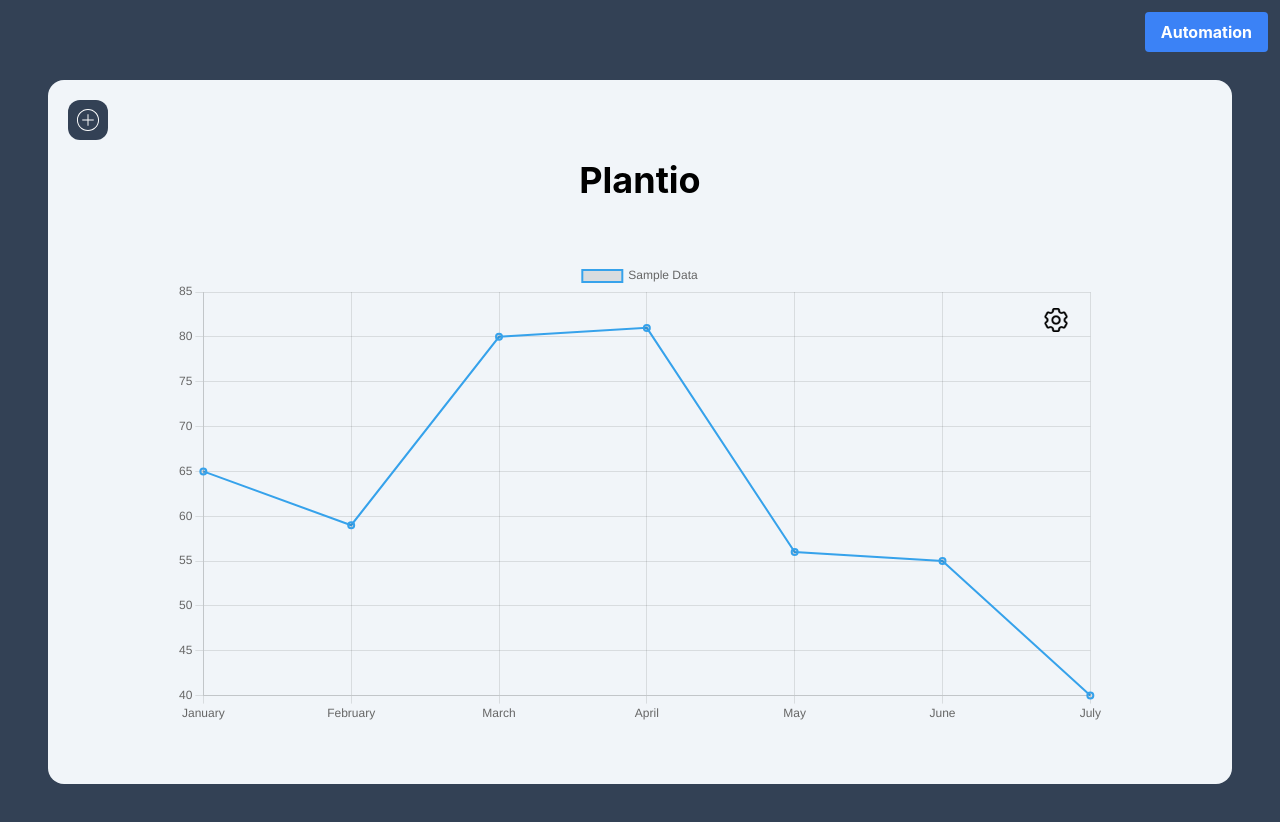
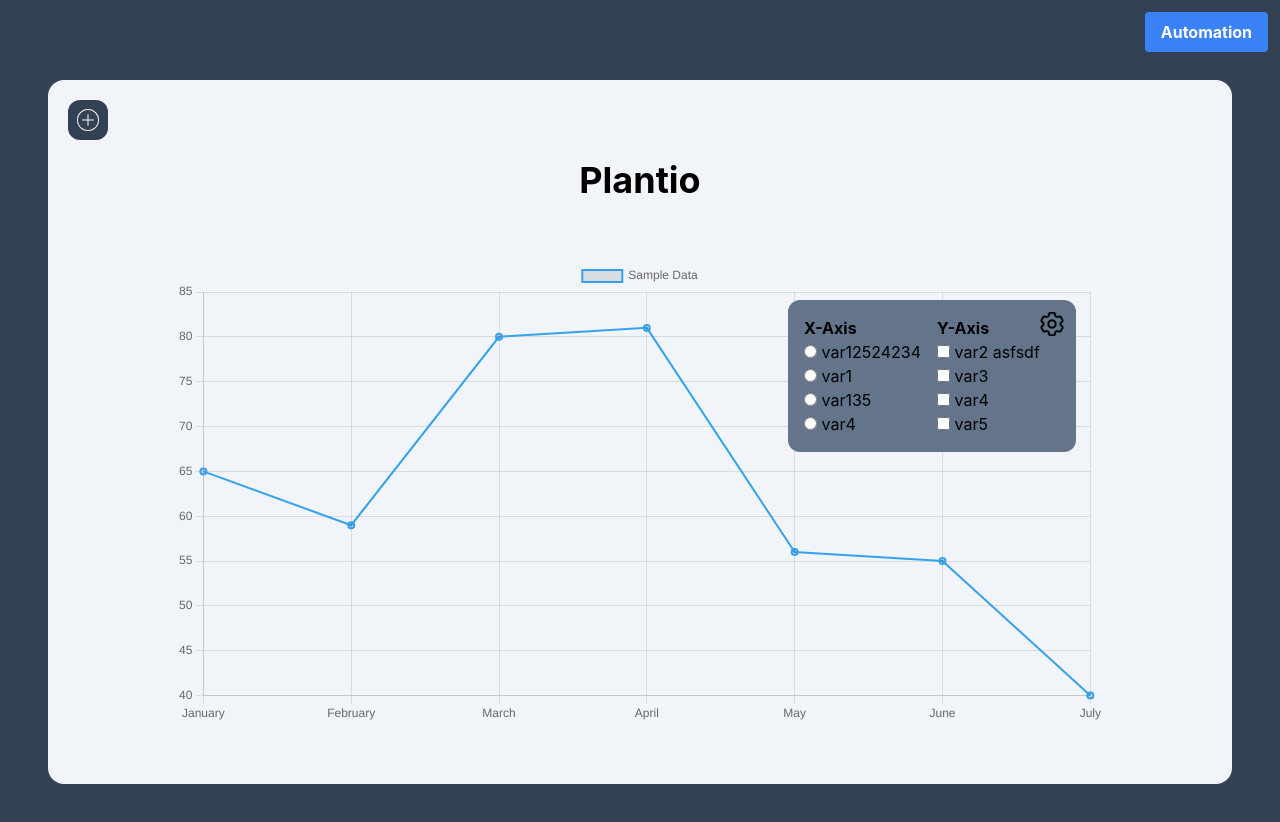
Before and after one commit to JosephMcIndoo/plant.io, a React (Create React App) app in the folder frontend/: page / in a window 1280 px wide. Both pictures are taken after a click on the button 1056 px from the left and 320 px from the top of the page. Shown: the top 822 px of the page. Built offline with nearby package versions, Linux system fonts and the light colour scheme.

Commit message:
Graph settings hardcoded, etc

```diff
--- a/frontend/src/components/Automation.js
+++ b/frontend/src/components/Automation.js
@@ -9,10 +9,8 @@ export function Automation() {
                 <div className='w-4/5 m-5 justify-center flex'>
                     <input type="text" className='w-4/5 p-2 rounded-lg' placeholder='Enter your automation script' />
                 </div>
-
-
-                </div>
-                <div className='w-4/5 m-5 justify-center flex'>
+            </div>
+            <div className='w-4/5 m-5 justify-center flex'>
                 <Link to="/">
                     <button className='bg-blue-500 hover:bg-blue-700 text-white absolute top-3 right-3 font-bold py-2 px-4 rounded duration-200 ease-in-out'>Graphs</button>
                 </Link>
--- a/frontend/src/components/Graphs.js
+++ b/frontend/src/components/Graphs.js
@@ -2,6 +2,7 @@ import Chart from "chart.js/auto";
 import { Line } from 'react-chartjs-2';
 import Settings from './settings.png';
 import { ReactComponent as Plus } from './plus.svg';
+import { useState } from "react";
 
 
 const chartData = {
@@ -19,8 +20,10 @@ const chartData = {
 
 
 export function Graph(x, y) {
+    const [axes, setAxes] = useState([x, y]);
+    const [settings, setSettings] = useState(false);
     function setttings() {
-        console.log('settings');
+        setSettings(!settings);
     }
     return (
         <>
@@ -37,13 +40,34 @@ export function Graph(x, y) {
                 }}
             >
             </Line>
+            <div className={`absolute top-10 right-7 z-30 p-2 items-center justify-center bg-slate-500 rounded-xl ${settings ? "w-72 " : "w-10 h-10"} duration-200 ease-in-out`}>
                 <button
-                className="absolute items-center top-10 right-7 justify-center px-2 py-2 z-20 rounded-xl text-white hover:bg-slate-500 duration-200 ease-in-out"
+                    className={`absolute items-center justify-center px-2 py-2 z-40 ${settings ? "top-1 right-1" : "top-0 right-0"} rounded-xl text-white hover:bg-slate-600 duration-200 ease-in-out`}
                     onClick={() => setttings()}
                 >
                     {/* <Plus className="w-6 h-6 fill-current" /> */}
                     <img src={Settings} alt="settings" className="w-6 h-6 fill-current"/>
+
                 </button>
+                {settings ? (
+                        <div className={`flex top-20 left-0 z-20`}>
+                            <div className="flex flex-col p-2 animate-fade-in">
+                                <h1 className="font-bold"> X-Axis </h1>
+                                <label><input type="radio" id="x" name="axes" value="x"/> var12524234 </label>
+                                <label><input type="radio" id="x" name="axes" value="x"/> var1 </label>
+                                <label><input type="radio" id="x" name="axes" value="x"/> var135 </label>
+                                <label><input type="radio" id="x" name="axes" value="x"/> var4 </label>
+                            </div>
+                            <div className="flex flex-col p-2 animate-fade-in">
+                                <h1 className="font-bold"> Y-Axis </h1>
+                                <label><input type="checkbox" id="y" name="axes" value="y"/> var2 asfsdf</label>
+                                <label><input type="checkbox" id="y" name="axes" value="y"/> var3 </label>
+                                <label><input type="checkbox" id="y" name="axes" value="y"/> var4 </label>
+                                <label><input type="checkbox" id="y" name="axes" value="y"/> var5 </label>
+                            </div>
+                        </div>)
+                    : (<> </>)}
+            </div>
         </>
     )
 }
--- a/frontend/tailwind.config.js
+++ b/frontend/tailwind.config.js
@@ -2,7 +2,18 @@
 module.exports = {
   content: ["./src/**/*.{html,js}"],
   theme: {
-    extend: {},
+    extend: {
+      animation: {
+        "fade-in": "fadeIn 2s ease-in-out",
+      },
+      keyframes: {
+        'fade-in': {
+          '0%': { opacity: '0' },
+          '50%': { opacity: '0' },
+          '100%': { opacity: '0' },
+        }
+      }
+    },
   },
   plugins: [],
 }
```
Lines whose indentation alone changed are shown as unchanged.
